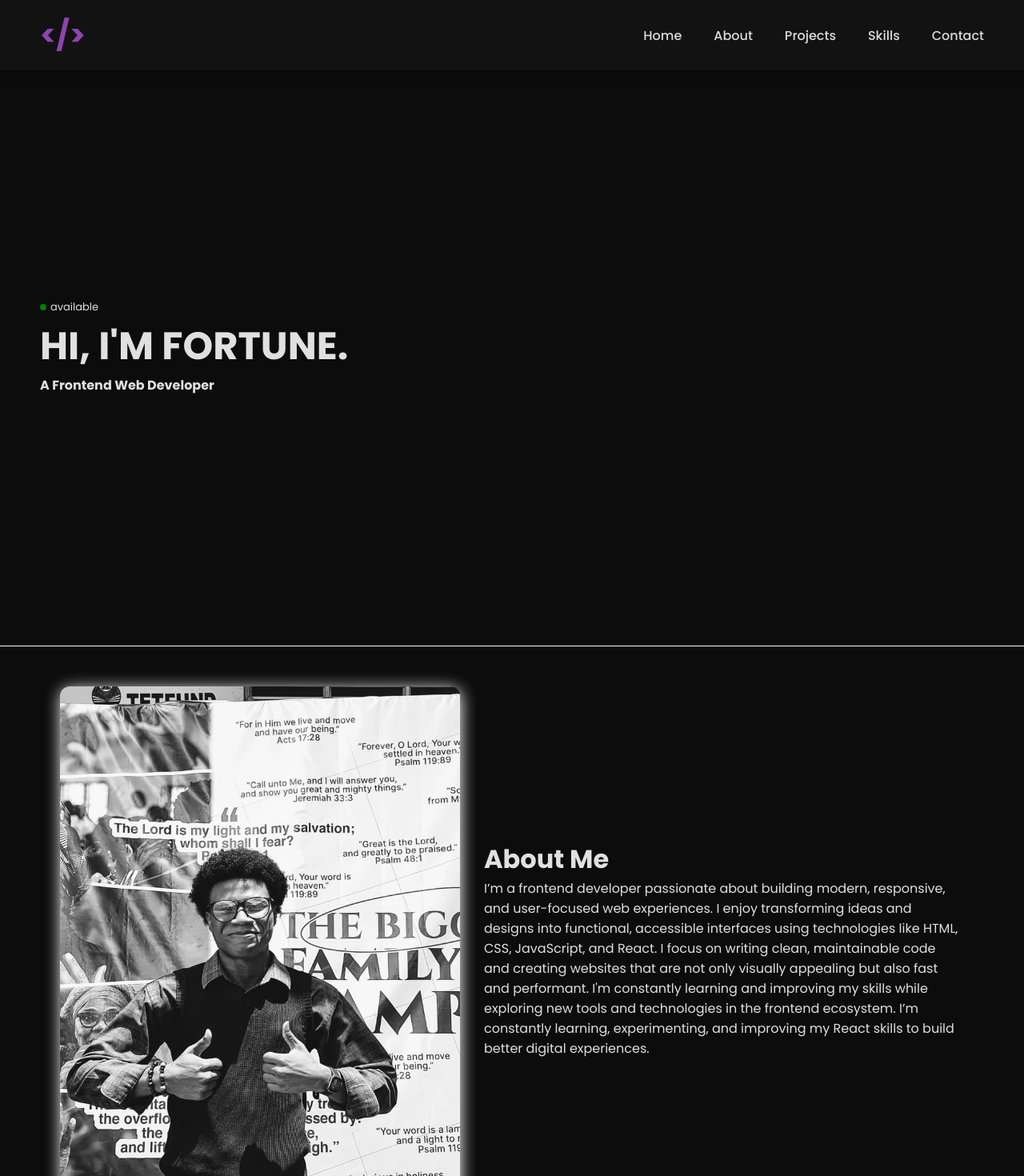
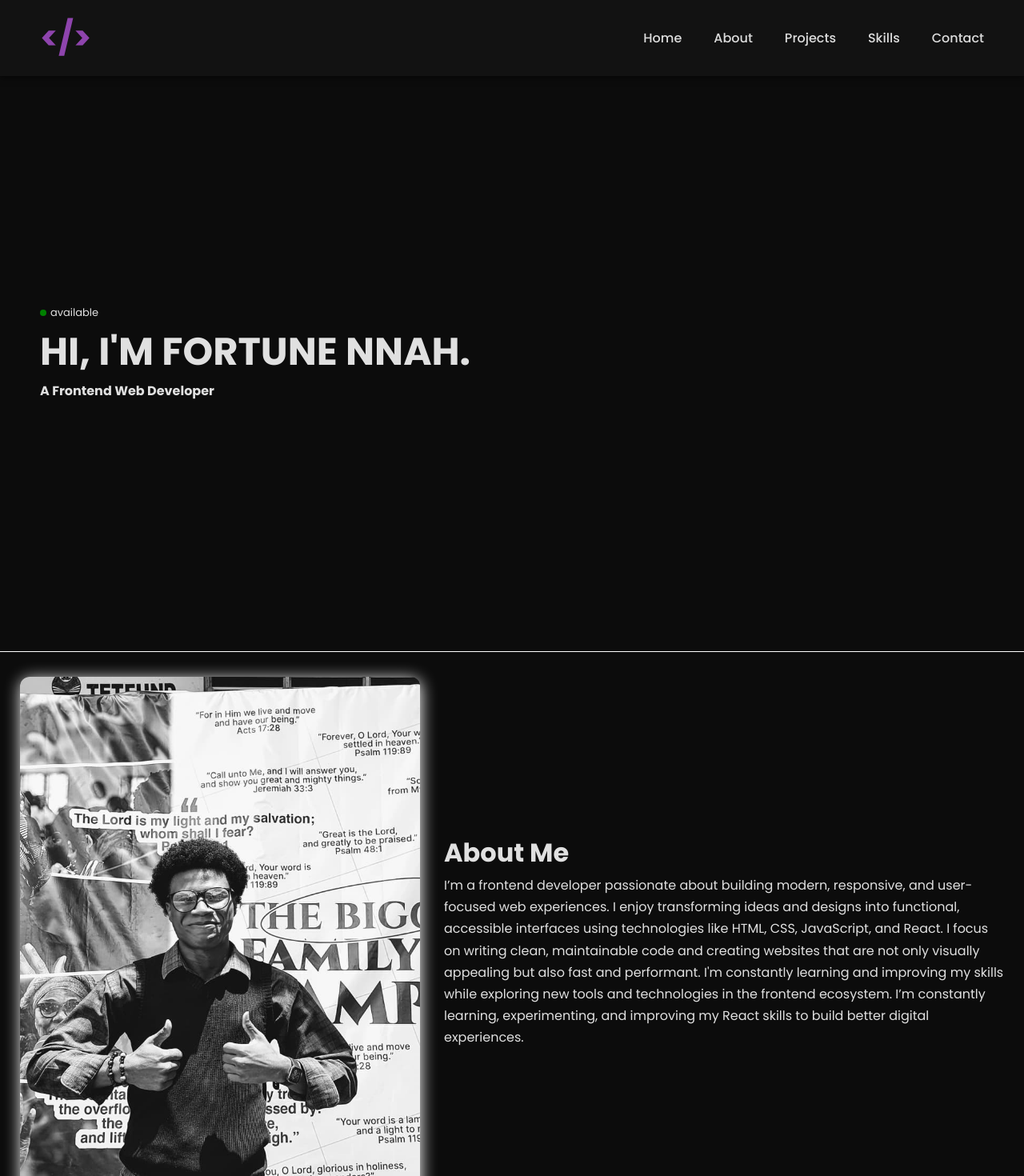
Before and after one commit to FortuneNnah/Portfolio, a React (Vite) app: page /about in a window 1280 px wide. Shown: the top 1470 px of the page at 80% size. Built offline with nearby package versions, Linux system fonts and the light colour scheme.

Commit message:
no sig. change

```diff
--- a/src/App.css
+++ b/src/App.css
@@ -39,7 +39,7 @@ body{
 }
 
 .navbar .logo {
-  font-size: 2.3rem;
+  font-size: 2.6rem;
   font-weight: bold;
   color: var(--accent);
   padding: 0;
@@ -98,7 +98,7 @@ body{
   align-items: flex-start;
   padding: 0 50px;
   height: 90vh;
-  animation: fadeinright 2.5s ease-out;
+  animation: fadeinright 3s ease-out;
   border-bottom: 1px solid #fff;
 
 }
@@ -129,6 +129,8 @@ body{
 }
 
 .about{
+  width: 100%;
+  height: 90vh;
   padding: 50px 0;
   border-bottom: 1px solid #fff;
   display: flex;
@@ -138,7 +140,6 @@ body{
 .about .about-content{
   display: flex;
   align-items: center;
-  padding: 0 50px;
   gap: 30px;
 }
 
@@ -150,9 +151,10 @@ body{
 }
 
 .about-content .text{
-  max-width: 600px;
+  max-width: 700px;
   align-items: center;
   justify-content: flex-end;
+  line-height: 1.7;
 }
 
 @keyframes fadeinright{
--- a/src/Components/Main.jsx
+++ b/src/Components/Main.jsx
@@ -35,7 +35,7 @@ const HeroSection = () => {
           <div className="circle"></div>
           <p className="avail-txt">available</p>
         </div>
-        <h1>Hi, I'm Fortune.</h1>
+        <h1>Hi, I'm Fortune Nnah.</h1>
         <p>
           <b>A Frontend Web Developer</b>
         </p>
```
